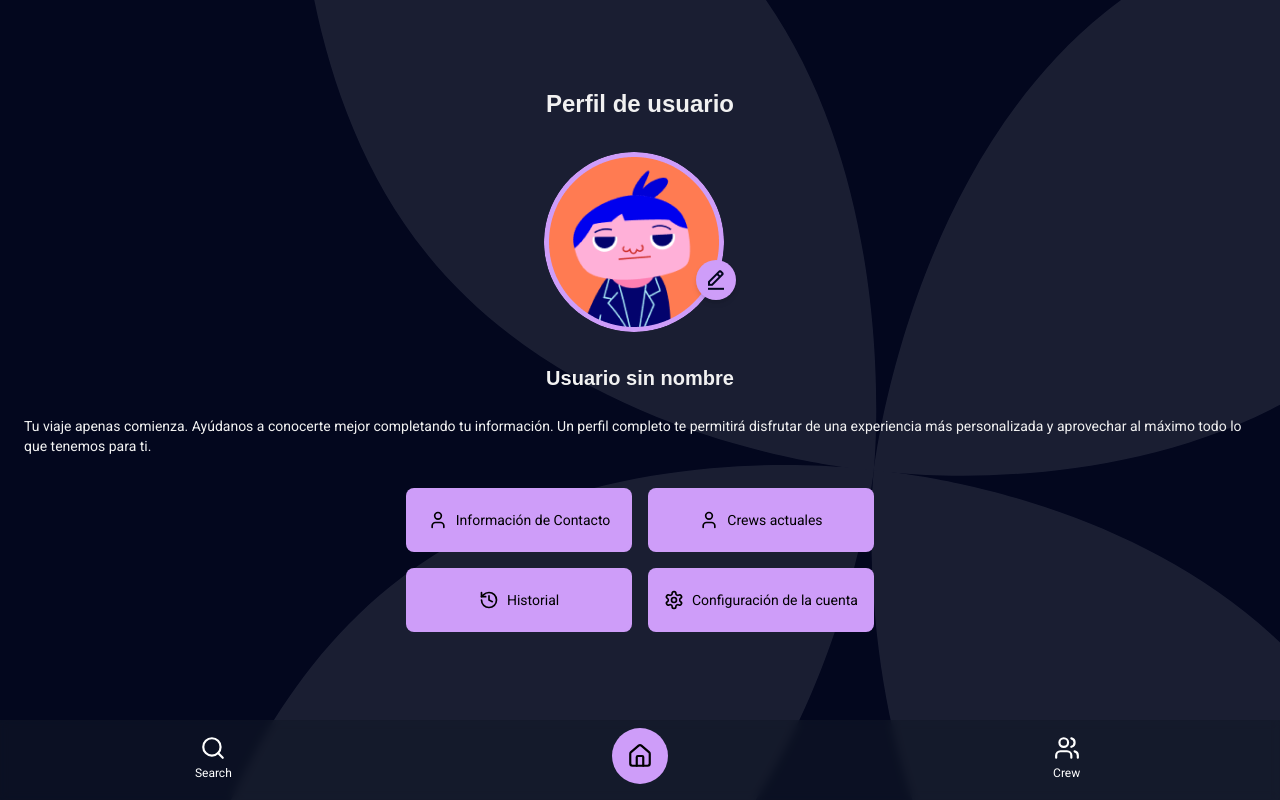
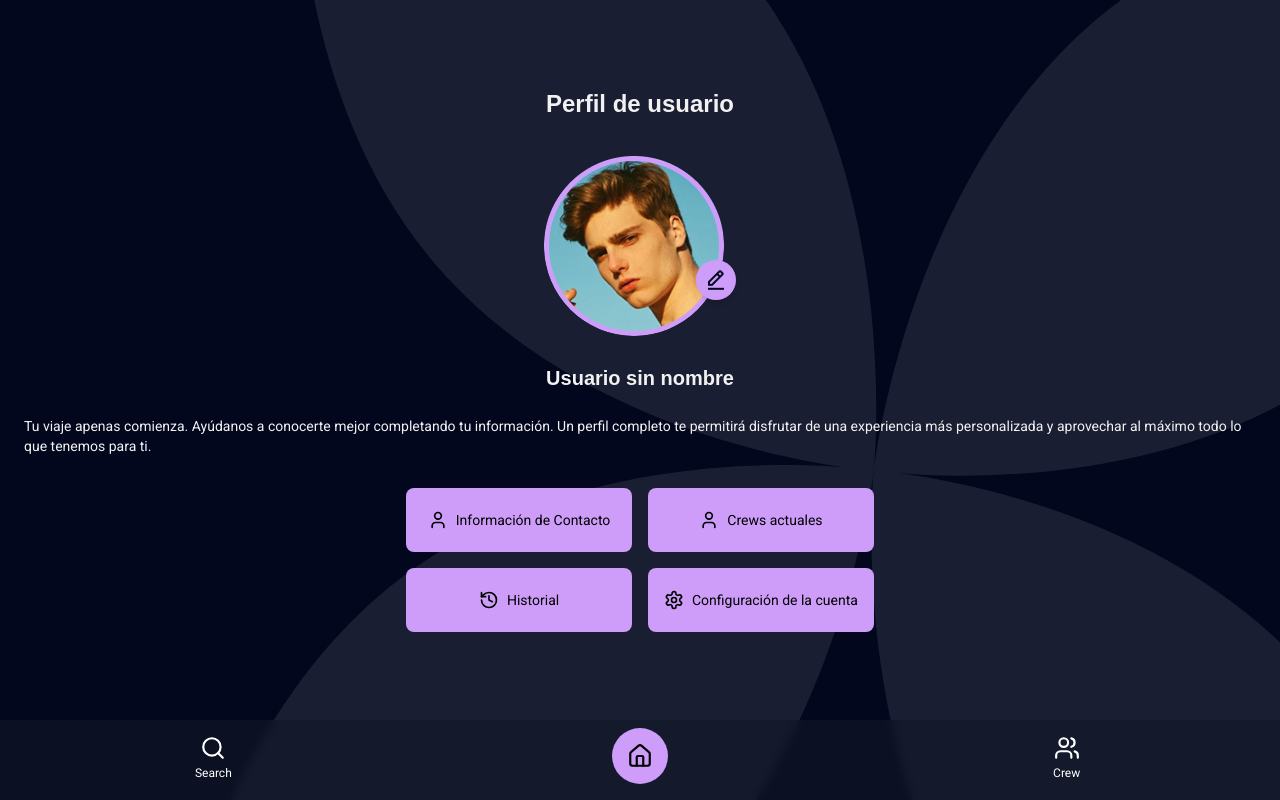
Before and after one commit to igrowker/i004-crewland-front, a Next.js app: page /profile in a window 1280 px wide. Built offline with nearby package versions, Linux system fonts and the light colour scheme; no server answers; a web font is replaced by a local one.

Commit message:
fix profile (#82)

```diff
--- a/src/components/Page/ProfilePage.tsx
+++ b/src/components/Page/ProfilePage.tsx
@@ -23,7 +23,7 @@ export default function ProfilePage({ token, userId }: ProfilePageProps) {
   const router = useRouter()
 
   const userPhoto = '/users/profile.png'
-  const defaultPhoto = '/profile-img.png'
+  const defaultPhoto = '/users/profile.png'
   const editIcon = '/edit-profile.png'
 
   useEffect(() => {
@@ -48,7 +48,7 @@ export default function ProfilePage({ token, userId }: ProfilePageProps) {
   }, [userId, token])
 
   const handleEditClick = () => {
-    router.push('/edit-profile')
+    router.push('/profile/information')
   }
 
   return (
```
